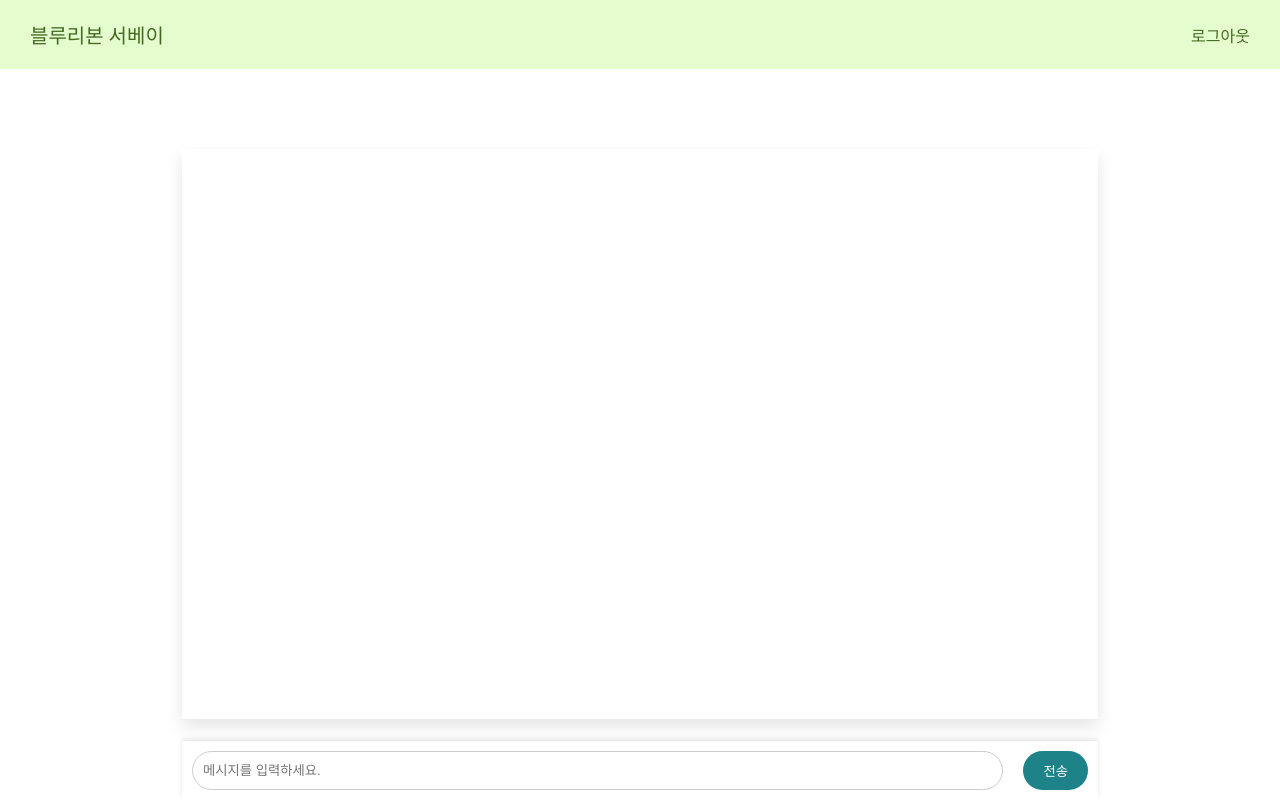
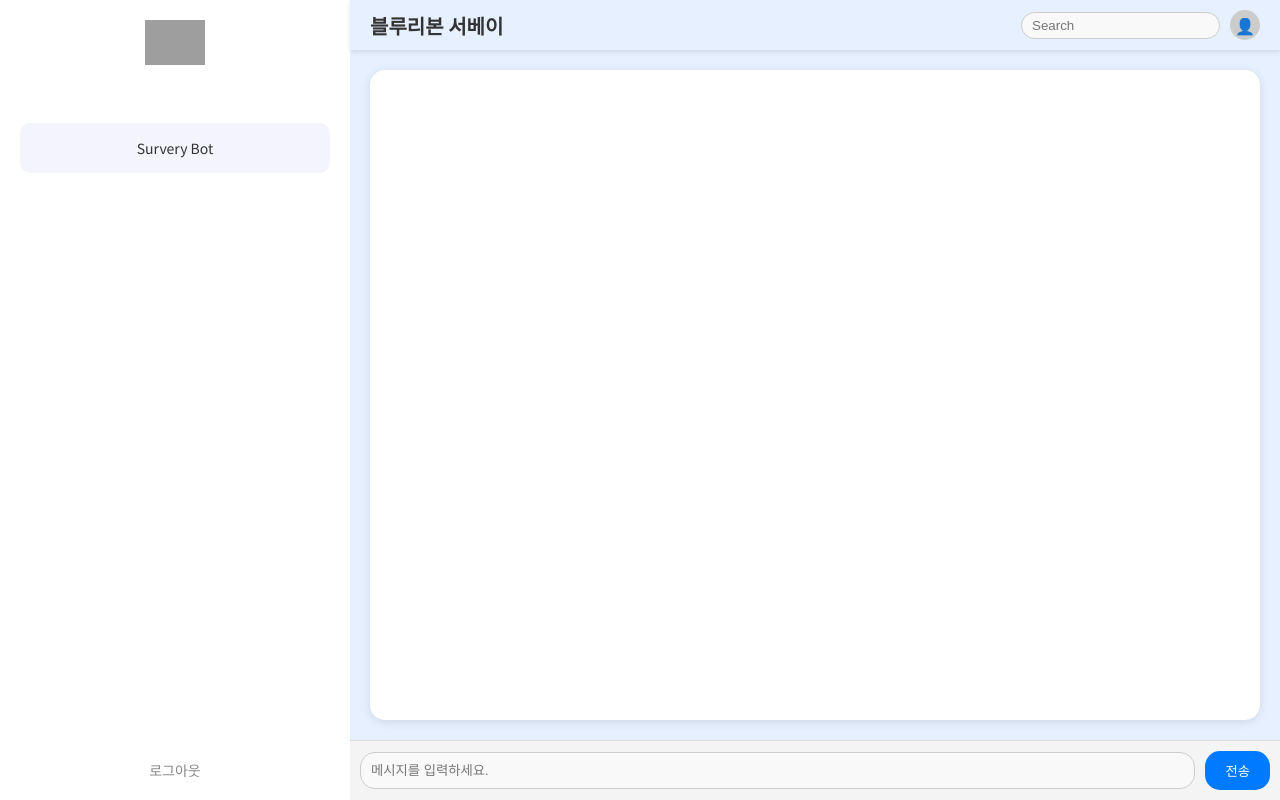
Before and after one commit to SKNETWORKS-FAMILY-AICAMP/SKN06-4th-2team, a Django app: template chat/api/template/chat.html in a window 1280 px wide. Run offline with Django 5.2, Linux system fonts and the light colour scheme; the template is opened without the code that fills it, so the values that code supplies are empty; parts of the project's set-up code (start-up, migrations or seed data) failed here and were passed over; some libraries are stand-ins or nearby versions; grey boxes are pictures that could not be loaded.

Commit message:
Add files via upload
하은님께서 수정하신 chat.html 입니다.

```diff
--- a/chat/api/template/chat.html
+++ b/chat/api/template/chat.html
@@ -2,180 +2,198 @@
 <html lang="en">
 
 <head>
-
     <meta charset="UTF-8">
     <meta name="viewport" content="width=device-width, initial-scale=1.0">
-
-    <title> 환영합니다. </title>
-
-
+    <title>블루리본 서베이</title>
     <style>
-        body, html {
+        * {
             margin: 0;
             padding: 0;
+            box-sizing: border-box; /* 패딩과 보더 크기를 포함한 크기 계산 */
         }
-        header {
-            /* text-align: center; */
-            margin-bottom: 80px;
-            background-color: #E5FCCF;
-            padding: 20px 0;
-            top: 0;
+
+        body, html {
+            width: 100%; /* 화면 전체 너비 */
+            height: 100%; /* 화면 전체 높이 */
+            font-family: 'Noto Sans KR', sans-serif; /* 글씨체 변경 (Google Fonts 사용 가능) */
+            display: flex;
+        }
+
+        /* 부모 컨테이너 */
+        .container {
+            display: flex; /* Flexbox로 레이아웃 관리 */
+            flex-direction: row; /* 수평 정렬 */
+            width: 100%; /* 화면 전체 너비 사용 */
+            height: 100%; /* 화면 전체 높이 사용 */
+        }
+
+        /* 왼쪽 사이드바 */
+        .sidebar {
+            flex: 0.25; /* 비율 조정 (왼쪽 25%) */
+            background-color: #ffffff;
+            display: flex;
+            flex-direction: column;
+            justify-content: space-between;
+            padding: 20px;
+            box-shadow: 2px 0 5px rgba(0, 0, 0, 0.1);
+        }
+
+        .sidebar .logo {
+            display: flex;
+            justify-content: center;
+            align-items: center;
+            margin-bottom: 20px;
+        }
+
+        .sidebar .menu-item {
+            position: relative;
+            margin-top: -300px; /* 위로 이동 */
+            background-color: #f4f4fc;
+            padding: 15px;
+            margin-bottom: 10px;
+            text-align: center;
+            border-radius: 10px;
+            font-size: 14px;
+            color: #333;
             width: 100%;
+        }
+
+        .sidebar .menu-item:hover {
+            background-color: #e0e0f8;
+        }
+
+        .sidebar .logout {
+            text-align: center;
+            font-size: 14px;
+            color: #888;
+            cursor: pointer;
+        }
+
+        /* 오른쪽 메인 화면 */
+        .main {
+            flex: 0.75; /* 비율 조정 (오른쪽 75%) */
+            background-color: #e6f0ff;
+            display: flex;
+            flex-direction: column;
+            justify-content: space-between;
+        }
+
+        /* 헤더 */
+        .header {
             display: flex;
             justify-content: space-between;
             align-items: center;
+            padding: 10px 20px;
+            background-color: #e6f0ff;
+            box-shadow: 0 2px 5px rgba(0, 0, 0, 0.1);
         }
 
-        .chat-container {
-            display: flex;
-            flex-direction: column;
-            gap: 10px; /* 아이템들 간의 간격 적용.*/
-            padding: 10px;
-            max-width: 70%;
-            margin: 10px auto;
-            overflow-y: auto;  /* 안에 내용이 y축(세로)로 넘칠 때 어떻게 할지. auto-넘치면 scroll 이 나오도록한다.*/
-            height: calc(100vh - 250px); /* viewport(화면에 보여지는 영역)의 heigt 100%에서 입력 폼을 제외한 높이*/
-            box-shadow: 0 8px 16px rgba(0, 0, 0, 0.1);
+        .header h1 {
+            font-size: 20px;
+            color: #333;
+            font-weight: bold;
         }
 
-        .message {
-            padding: 10px 15px;
-            border-radius: 15px;
-            max-width: 70%;
-            overflow-wrap: break-word; /* 글자가 박스를 넘어갈 때 줄바꿈을 하도록 한다. */
+        .header .search-container {
+            display: flex;
+            align-items: center;
         }
 
-        .left {
-            align-self: flex-start; /* 플렉스 컨테이너 내의 아이템을 왼쪽으로 정렬 (교차축-배열 방향과 직교한 축-의 시작에 위치) */
-            background-color: #d7ffb2;
+        .header input {
+            padding: 5px 10px;
+            border: 1px solid #ccc;
+            border-radius: 15px;
+            outline: none;
+            margin-right: 10px;
+            background-color: #f9f9f9;
         }
 
-        .right {
-            align-self: flex-end;   /* 플렉스 컨테이너 내의 아이템을 오른쪽으로 정렬 (교차축의 끝에 위치) */
-            background-color: #007bff;
-            color: white;
+        .header .icon {
+            width: 30px;
+            height: 30px;
+            border-radius: 50%;
+            background-color: #ccc;
+            display: flex;
+            justify-content: center;
+            align-items: center;
         }
 
+        /* 중앙 흰색 박스 */
+        .chat-box {
+            flex: 1;
+            margin: 20px;
+            background-color: #ffffff;
+            border-radius: 15px;
+            box-shadow: 0 2px 10px rgba(0, 0, 0, 0.1);
+        }
+
+        /* 하단 입력창 */
         .chat-input {
-            position: fixed; /* 뷰포트에 상대적으로 위치를 고정하여 스크롤 시에도 동일한 위치에 유지. 위치는 top, left, right, bottom으로 지정 */
-            bottom: 0; /* 뷰포트의 하단에 요소를 배치 */
-            left: 50%; /* 뷰포트의 가로 너비의 50% 지점에 요소의 왼쪽 경계를 위치 */
-            transform: translateX(-50%); /* 요소를 자신의 너비의 50%만큼 왼쪽으로 이동시켜 가로 방향 중앙에 정렬 */
-            width: 70%; /* 요소의 너비를 뷰포트 너비의 70%로 설정 */
-            padding: 10px; /* 요소의 내부 여백을 상하좌우 10px로 설정 */
-            box-shadow: 0 -2px 5px rgba(0,0,0,0.1); /* 요소의 상단에 약간의 그림자를 추가하여 부드러운 입체감을 부여 */
-            display: flex; /* 요소의 자식 요소들을 플렉스 컨테이너로 설정하여 유연한 배치 가능 */
-            gap: 20px;     /* 플렉스 컨테이너 내의 자식 요소들 사이에 20px의 간격을 설정 */
+            display: flex;
+            align-items: center;
+            padding: 10px;
+            background-color: #f4f4f4;
+            border-top: 1px solid #ddd;
         }
 
         .chat-input input {
-            flex: 1; /* 플랙스 컨터이너의 남은 공간을 다 차지한다.*/
+            flex: 1;
             padding: 10px;
+            border-radius: 15px;
             border: 1px solid #ccc;
-            border-radius: 20px;
+            margin-right: 10px;
+            outline: none;
+            background-color: #f9f9f9;
         }
 
         .chat-input button {
+            background-color: #007bff;
+            color: white;
+            border: none;
+            border-radius: 15px;
             padding: 10px 20px;
-            border: none;
-            border-radius: 20px;
-            background-color: #1e8289;
-            color: white;
             cursor: pointer;
         }
-
-        .logo {
-        margin-left: 30px; /* 필요하면 여백 추가 */
-        color: #426B1F;
-        text-decoration: none;
-        font-size: 20px;
-    }
-
-        .logout {
-            margin-right: 30px; /* 필요하면 여백 추가 */
-            color: #426B1F;
-            text-decoration: none;
-            font-size: 16px;
-    }
-
     </style>
-
+    <!-- Google Fonts 연결 -->
+    <link href="https://fonts.googleapis.com/css2?family=Noto+Sans+KR:wght@400;700&display=swap" rel="stylesheet">
 </head>
 
 <body>
+    <!-- 부모 컨테이너 -->
+    <div class="container">
+        <!-- 왼쪽 사이드바 -->
+        <div class="sidebar">
+            <div class="logo">
+                <img src="images/bluerb.png" alt="Logo" style="width: 60px;">
+            </div>
+            <div>
+                <div class="menu-item">Survery Bot</div>
+            </div>
+            <div class="logout">로그아웃</div>
+        </div>
 
-    <header>
-        <a herf="./Home.html" class="logo"> 블루리본 서베이 </a>
-        <a  class="logout"> 로그아웃 </a>
-    </header>
+        <!-- 오른쪽 메인 화면 -->
+        <div class="main">
+            <!-- 헤더 -->
+            <div class="header">
+                <h1>블루리본 서베이</h1>
+                <div class="search-container">
+                    <input type="text" placeholder="Search">
+                    <div class="icon">👤</div>
+                </div>
+            </div>
 
+            <!-- 중앙 박스 -->
+            <div class="chat-box"></div>
 
-    <!-- 채팅 창 -->
-    <div class="chat-container"></div>
+            <!-- 메시지 입력 -->
+            <div class="chat-input">
+                <input type="text" placeholder="메시지를 입력하세요.">
+                <button>전송</button>
+            </div>
+        </div>
+    </div>
+</body>
 
-    <!-- 메세지 입력 필드 -->
-    <div class="chat-input">
-        <input type="text" placeholder="메시지를 입력하세요."  id="chat_input"/>
-        <button id="send_btn">전송</button>
-    </div>
-
-    <script type="text/javascript">
-
-        function sendMessage() {
-            // 채팅 메세지 input field에서 value를 조회.
-            let message = document.getElementById('chat_input').value;
-            if (!message) {
-                alert('메시지를 입력하세요.');
-                return;
-            }
-            // Javascript에서 HTTP 요청 처리 기능을 제공하는 클래스.
-            // 1. XMLHttpRequest객체 생성
-            let xhr = new XMLHttpRequest();
-            // 2. XMLHttpRequest객체에 요청 URL 을 설정.
-            xhr.open('GET', '/api/chat_message/'+message, true);
-            // 3. Callback 함수
-            xhr.onload = function() {
-                // 응답이 오고 응답 코드가 200이면.
-                if (xhr.status === 200) {
-                    // xhr.responseText: 응답 받은 text
-                    // JSON.parse(json문자열): JSON을 JS 객체로 변환.
-                    // "{response:'안녕하세요'}" -> {response:"안녕하세요."}
-                    let data = JSON.parse(xhr.responseText);
-
-                    // 사용자 메세지와 응답 메세지를 채팅창에 추가.
-                    // 사용자 메세지 추가가
-                    let chatContainer = document.querySelector('.chat-container');
-                    let userMessage = document.createElement('div'); //<div></div>
-                    userMessage.className = 'message right';//<div class="message right"></div>
-                    userMessage.innerText = message;//<div class="message right">안녕</div>
-                    chatContainer.appendChild(userMessage);//채팅창에 추가.
-
-                    // LLM 응답을 채팅창에 추가.
-                    let aiMessage = document.createElement('div');
-                    aiMessage.className = 'message left';
-                    aiMessage.innerText = data.response; //LLM 응답 조회
-                    chatContainer.appendChild(aiMessage);
-
-                    document.getElementById('chat_input').value = '';
-                    document.getElementById('chat_input').focus();
-                } else {
-                    alert(`Error code: ${xhr.status}, Error Msg: ${xhr.statusText}`);
-                }
-            };
-            // 서버로 요청.
-            // xhr.open()설정에 맞춰 요청
-            // 응답이 오면 xhr.onload 의 callback 이 호출 되서 응답 데이터 처리.
-            xhr.send();
-        }
-
-        document.getElementById('send_btn').addEventListener('click', sendMessage);
-        document.getElementById('chat_input').addEventListener('keydown', function(event) {
-            // 눌린 key가 enter일때.
-            if (event.key === 'Enter') {
-                sendMessage();
-            }
-        });
-
-    </script>
-</body>
 </html>
```
